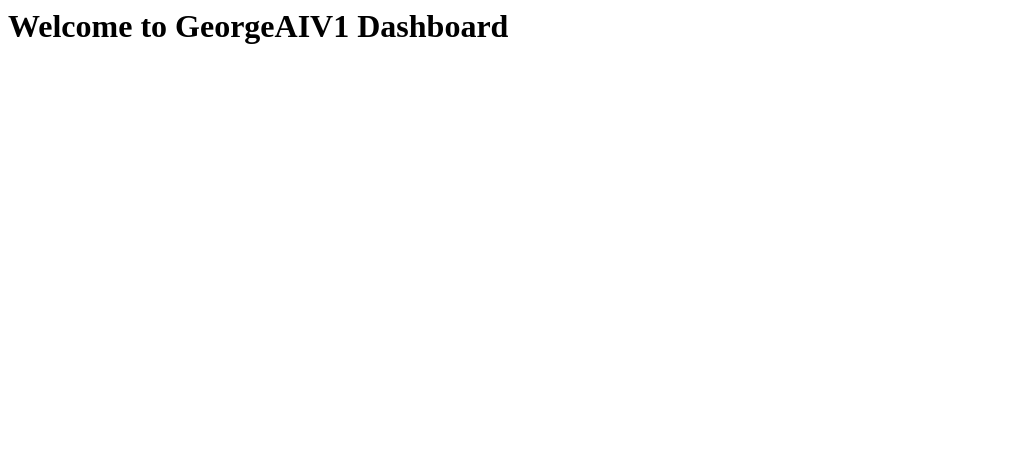
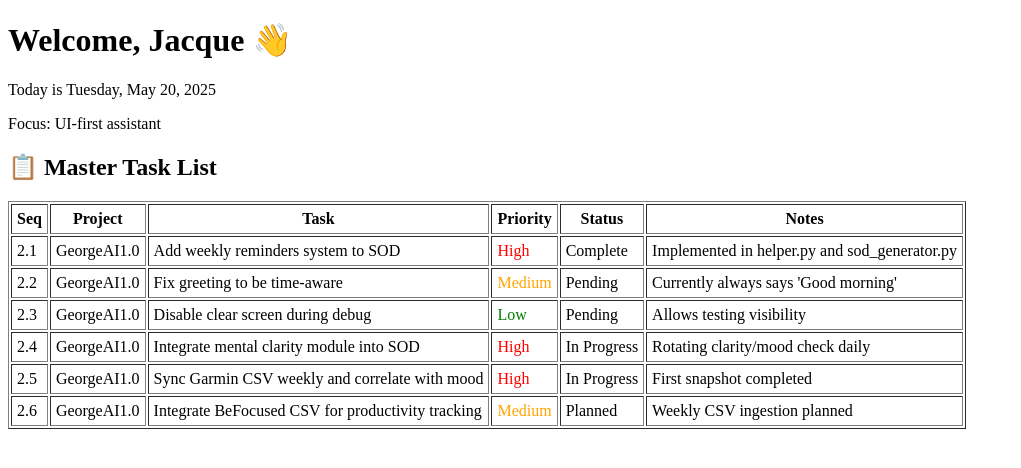
Before and after one commit to OhanaProgramer/GeorgeAIV1, a Django app: page / in a window 1280 px wide. Shown: the top 468 px of the page, without its empty margins (0-1021 px from the left). Run offline with Django 5.2, Linux system fonts and the light colour scheme.

Commit message:
initial daily sync

```diff
--- a/georgeui/templates/georgeui/home.html
+++ b/georgeui/templates/georgeui/home.html
@@ -4,7 +4,35 @@
   <title>GeorgeAIV1</title>
 </head>
 <body>
-  <h1>Welcome to GeorgeAIV1</h1>
-  <p>This is the start of your static dashboard UI.</p>
+  <h1>Welcome, {{ username }} 👋</h1>
+  <p>Today is {{ today }}</p>
+  <p>Focus: {{ focus }}</p>
+  <h2>📋 Master Task List</h2>
+  <table border="1" cellpadding="5">
+    <thead>
+      <tr>
+        <th>Seq</th>
+        <th>Project</th>
+        <th>Task</th>
+        <th>Priority</th>
+        <th>Status</th>
+        <th>Notes</th>
+      </tr>
+    </thead>
+    <tbody>
+      {% for task in tasks %}
+        <tr>
+          <td>{{ task.Seq }}</td>
+          <td>{{ task.Project }}</td>
+          <td>{{ task.Task }}</td>
+          <td style="color: {% if task.Priority == 'High' %}red{% elif task.Priority == 'Medium' %}orange{% else %}green{% endif %};">
+            {{ task.Priority }}
+          </td>
+          <td>{{ task.Status }}</td>
+          <td>{{ task.Notes }}</td>
+        </tr>
+      {% endfor %}
+    </tbody>
+  </table>
 </body>
 </html>
--- a/georgeui/views.py
+++ b/georgeui/views.py
@@ -1,7 +1,26 @@
 # georgeui/views.py
 
 from django.shortcuts import render
-from django.http import HttpResponse
+from datetime import datetime
+import csv
+from pathlib import Path
 
 def home(request):
-    return HttpResponse("<h1>Welcome to GeorgeAIV1 Dashboard</h1>")
+    today = datetime.today().strftime("%A, %B %d, %Y")
+    context = {
+        "username": "Jacque",
+        "today": today,
+        "focus": "UI-first assistant",
+    }
+
+    csv_path = Path(__file__).resolve().parent.parent / "task" / "masterList.csv"
+    task_list = []
+    try:
+        with open(csv_path, newline='') as f:
+            reader = csv.DictReader(f)
+            task_list = [row for row in reader if row["Project"] == "GeorgeAI1.0"]
+    except Exception as e:
+        task_list = [{"Seq": "!", "Project": "Error", "Task": str(e)}]
+
+    context["tasks"] = task_list
+    return render(request, "georgeui/home.html", context)
--- a/tasks/master_task_list.csv
+++ b/task/masterList.csv
@@ -1,4 +1,4 @@
-
+Seq,Project,Task,Priority,Status,Notes
 1.0,ExoPlanet,Project ExoPlanet,High,In Progress,Top-level project planning
 1.1,ExoPlanet,Global Systems,High,Planned,GameManager, shared logic, cross-scene state
 1.2,ExoPlanet,UI,High,In Progress,UI overlays, panels, HUD, info display
@@ -61,31 +61,15 @@
 1.9,ExoPlanet,Optimization & Mobile,Medium,Planned,Performance tuning and mobile UI
 1.10,ExoPlanet,Narrative & Lore Integration,Medium,Planned,Progenitor story arc, hive threat
 1.11,ExoPlanet,EP1 Polishing & Tutorials,Medium,Planned,Polish, feedback loops, and onboarding
-
-Seq,Project,Task,Priority,Status,Notes
 2.1,GeorgeAI1.0,Add weekly reminders system to SOD,High,Complete,Implemented in helper.py and sod_generator.py
 2.2,GeorgeAI1.0,Fix greeting to be time-aware,Medium,Pending,Currently always says 'Good morning'
 2.3,GeorgeAI1.0,Disable clear screen during debug,Low,Pending,Allows testing visibility
 2.4,GeorgeAI1.0,Integrate mental clarity module into SOD,High,In Progress,Rotating clarity/mood check daily
 2.5,GeorgeAI1.0,Sync Garmin CSV weekly and correlate with mood,High,In Progress,First snapshot completed
 2.6,GeorgeAI1.0,Integrate BeFocused CSV for productivity tracking,Medium,Planned,Weekly CSV ingestion planned
-
-
 3.1,Spanish AI,Log vocabulary from daily Duolingo videos,High,In Use,CSV logging via UA processing
 3.2,Spanish AI,Create Quizlet flashcards from vocab logs,Medium,Planned,Based on unified vocabulary
-
 4.1,Health,Upload Garmin data weekly,High,In Use,Manual screenshots and CSV available
 4.2,Health,Track clarity drops vs sleep/stress trends,High,In Progress,Comparison engine started
-
 5.1,Volunteering,Prepare OF-301a and intro letters,Mediun, Completed,NPS fall season application prep
 5.2,Volunteering,Submit Montezuma Well application,Medium,Completed,First target volunteer site
-
-2.0,GeorgeAI1.0,Project GeorgeAI v1.0,High,In Progress,Top-level coordination
-2.1,GeorgeAI1.0,UI Framework & Design,High,Planned,Tkinter, PyQt, or Web; UX layout planning
-2.2,GeorgeAI1.0,Core Data System,High,Planned,Task JSONs, SOD/EOD logs, file handling
-2.3,GeorgeAI1.0,Task Management UI,High,Planned,Display, add/edit/delete/check tasks
-2.4,GeorgeAI1.0,Reflection & Planning UI,High,Planned,Show SOD/EOD, allow journaling
-2.5,GeorgeAI1.0,GPT Integration,High,Planned,Ask/answer via OpenAI
-2.6,GeorgeAI1.0,Data Analysis & Trends,Medium,Planned,Pattern detection, clarity/mood summaries
-2.7,GeorgeAI1.0,Settings, Shortcuts, Automation,Medium,Planned,Preferences, reminders, keyboard shortcuts
-2.8,GeorgeAI1.0,Future Enhancements,Medium,Planned,Multi-user, sync, mobile, voice control
```
